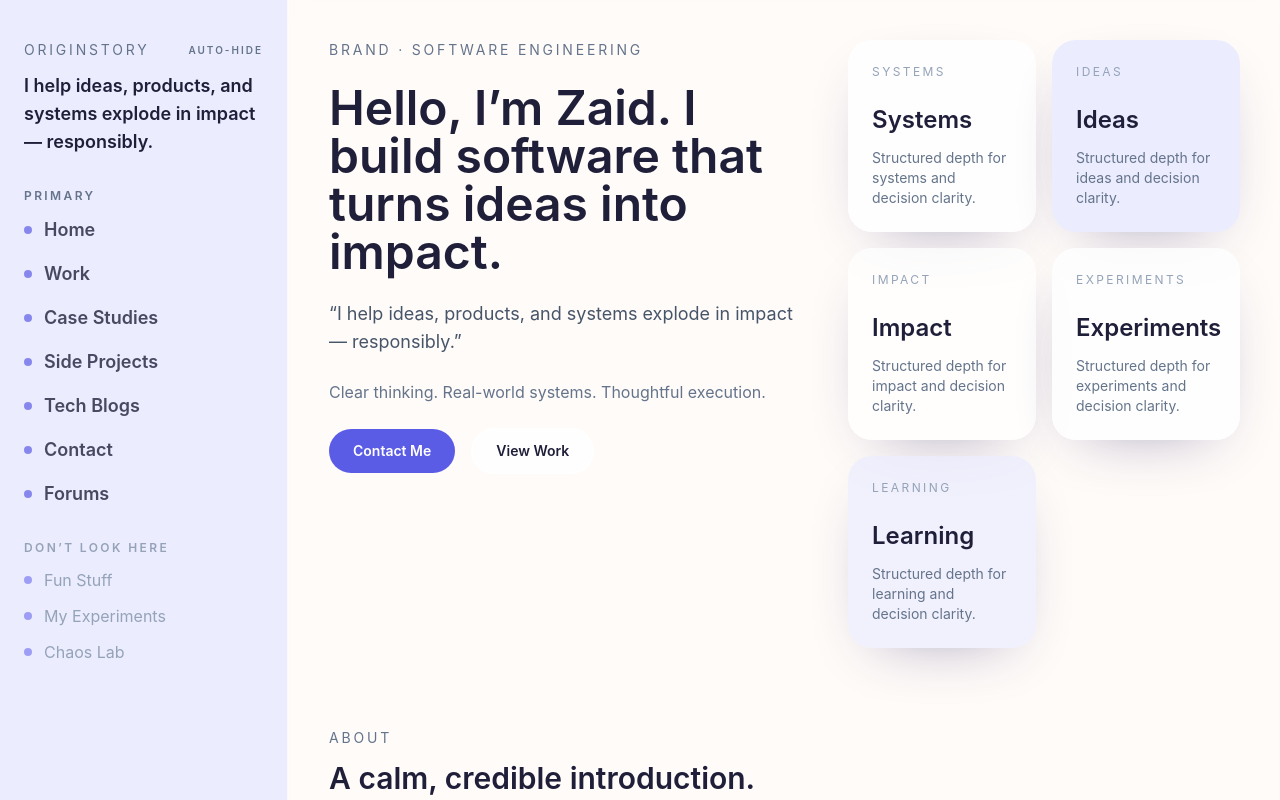
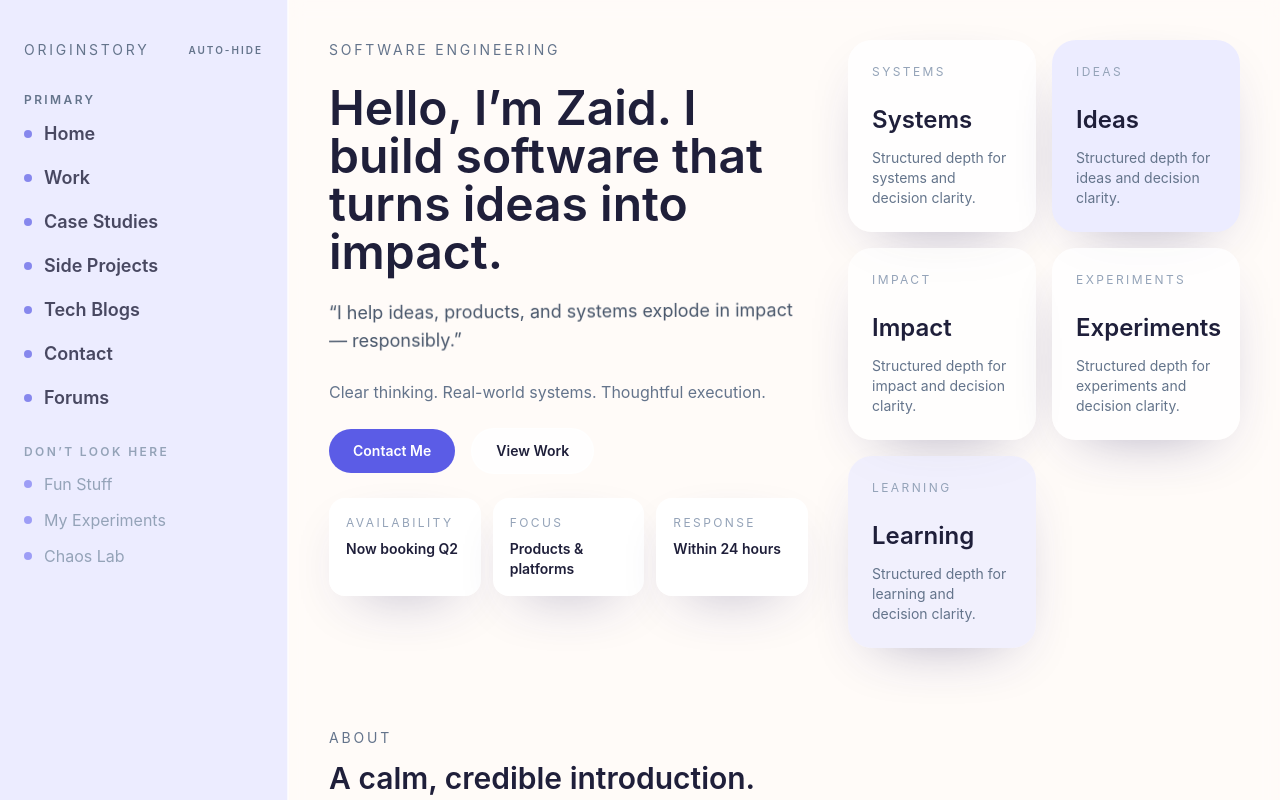
Before and after one commit to deploy-and-die/my-tech-suit, a Next.js app: page / in a window 1280 px wide. Shown: the top 800 px of the page. Built offline with nearby package versions, Linux system fonts and the light colour scheme.

Commit message:
Refine sidebar copy and brand hero

```diff
--- a/components/layout/BrandPage.tsx
+++ b/components/layout/BrandPage.tsx
@@ -74,14 +74,33 @@ export function BrandPage() {
             className="space-y-6"
           >
             <p className="text-sm uppercase tracking-[0.2em] text-slate-500">
-              Brand · Software Engineering
+              Software Engineering
             </p>
             <h1 className="text-4xl font-semibold text-ink sm:text-5xl">
               Hello, I’m Zaid. I build software that turns ideas into impact.
             </h1>
-            <p className="text-lg text-slate-600">
+            <motion.p
+              className="text-lg text-slate-600"
+              animate={
+                prefersReducedMotion
+                  ? undefined
+                  : {
+                      y: [0, -6, 0],
+                      rotate: [0, -1, 0],
+                    }
+              }
+              transition={
+                prefersReducedMotion
+                  ? undefined
+                  : {
+                      duration: 3.2,
+                      repeat: Infinity,
+                      ease: "easeInOut",
+                    }
+              }
+            >
               “I help ideas, products, and systems explode in impact — responsibly.”
-            </p>
+            </motion.p>
             <p className="text-base text-slate-500">
               Clear thinking. Real-world systems. Thoughtful execution.
             </p>
@@ -92,6 +111,21 @@ export function BrandPage() {
               <button className="rounded-full border border-white/80 bg-white/80 px-6 py-3 text-sm font-semibold text-ink">
                 View Work
               </button>
+            </div>
+            <div className="grid gap-3 sm:grid-cols-3">
+              {[
+                { title: "Availability", detail: "Now booking Q2" },
+                { title: "Focus", detail: "Products & platforms" },
+                { title: "Response", detail: "Within 24 hours" },
+              ].map((item) => (
+                <div
+                  className="rounded-2xl border border-white/80 bg-white/90 p-4 text-sm text-slate-600 shadow-soft"
+                  key={item.title}
+                >
+                  <p className="text-xs uppercase tracking-[0.2em] text-slate-400">{item.title}</p>
+                  <p className="mt-2 font-semibold text-ink">{item.detail}</p>
+                </div>
+              ))}
             </div>
           </motion.div>
           <div className="relative grid gap-4 sm:grid-cols-2">
--- a/components/navigation/Sidebar.tsx
+++ b/components/navigation/Sidebar.tsx
@@ -43,7 +43,6 @@ export function Sidebar() {
       <header className="flex w-full items-center justify-between border-b border-white/70 bg-white/80 px-6 py-4 text-ink lg:hidden">
         <div>
           <p className="text-xs uppercase tracking-[0.2em] text-slate-500">OriginStory</p>
-          <p className="text-sm font-semibold">Brand</p>
         </div>
         <button
           className="rounded-full border border-white/70 bg-lavender px-4 py-2 text-xs font-semibold uppercase tracking-[0.2em] text-ink"
@@ -70,11 +69,6 @@ export function Sidebar() {
               </button>
             </div>
             <div className="mt-8 space-y-8">
-              <div>
-                <p className="mt-3 text-lg font-semibold text-ink">
-                  I help ideas, products, and systems explode in impact — responsibly.
-                </p>
-              </div>
               <nav className="space-y-3">
                 <p className="text-xs font-semibold uppercase tracking-[0.2em] text-slate-500">
                   Primary
@@ -135,9 +129,6 @@ export function Sidebar() {
                 {isPinned ? "Pinned" : "Auto-hide"}
               </button>
             </div>
-            <p className="text-lg font-semibold text-ink">
-              I help ideas, products, and systems explode in impact — responsibly.
-            </p>
           </div>
           <nav className="space-y-3">
             <p className="text-xs font-semibold uppercase tracking-[0.2em] text-slate-500">
```
